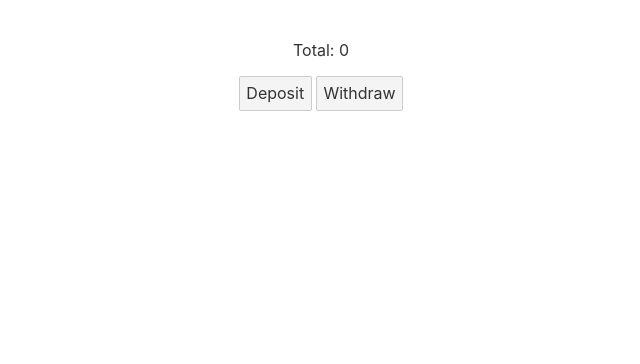
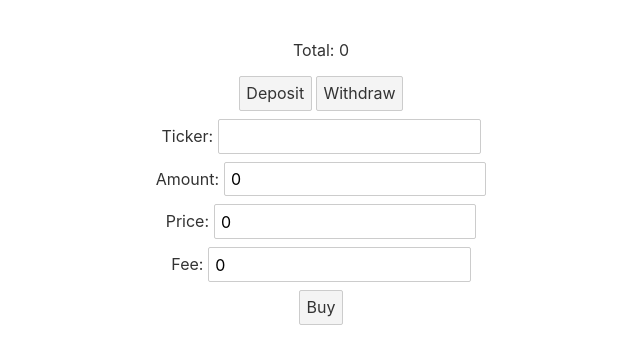
Before and after one commit to kupukctep/PIT, a Svelte app in the folder PIT/: page / in a window 1280 px wide. Shown: the top 364 px of the page, without its empty margins (319-959 px from the left). Built offline with nearby package versions, Linux system fonts and the light colour scheme.

Commit message:
add buy form

```diff
--- a/PIT/src/App.svelte
+++ b/PIT/src/App.svelte
@@ -1,11 +1,13 @@
 <script lang="ts">
 	import Balance from "./component/Balance.svelte";
+	import Trade from "./component/Trade.svelte";
 
 	export let name;
 </script>
 
 <main>
 	<Balance/>
+	<Trade/>
 </main>
 
 <style>
--- /dev/null
+++ b/PIT/src/component/Trade.svelte
@@ -0,0 +1,19 @@
+<script lang="ts">
+    let ticker = '';
+    let amount = 0;
+    let price = 0.0;
+    let fee = 0.0;
+
+    function buy() {
+    }
+</script>
+
+<div>
+    <form>
+        <label>Ticker: <input type="text" bind:value={ticker}></label>
+        <label>Amount: <input type="number" bind:value={amount}></label>
+        <label>Price: <input type="number" bind:value={price}></label>
+        <label>Fee: <input type="number"bind:value={fee}></label>
+    </form>
+    <button value="buy" type="button" on:click={buy}>Buy</button>
+</div>
```
